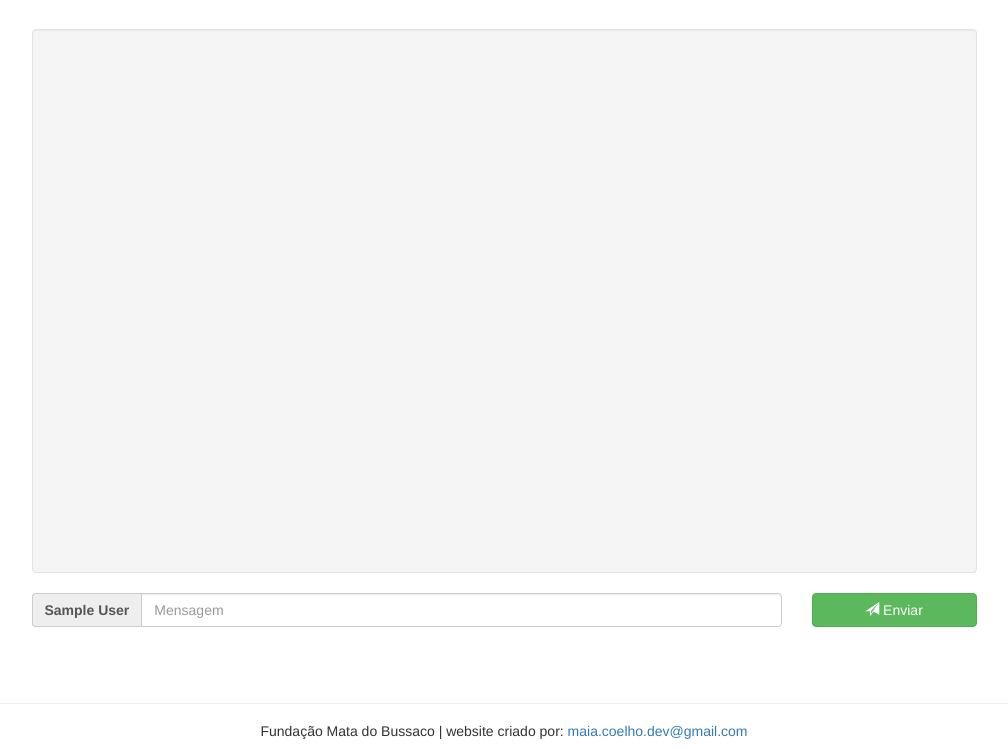
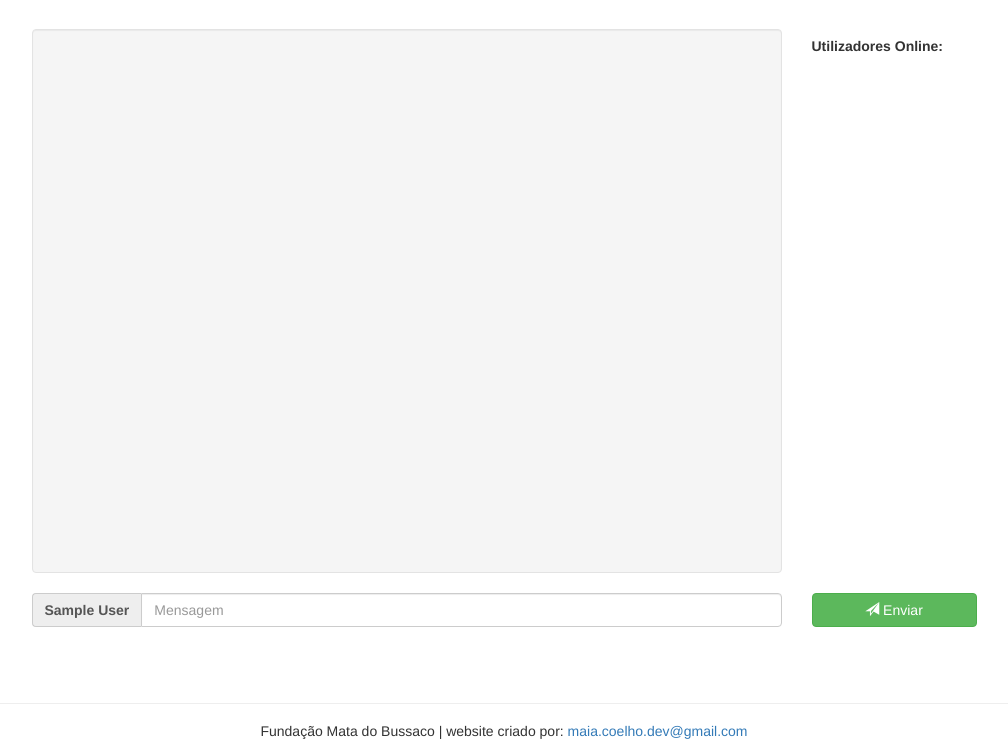
Before and after one commit to Enemabandit/statFMB, a Flask app: template statFMB/templates/chat.html in a window 1280 px wide. Shown: the part 51-800 px from the top of the page, without its empty margins (136-1144 px from the left). Run offline with Flask 2, Linux system fonts and the light colour scheme; the template is opened without the code that fills it, so the values that code supplies are empty; the visitor is signed in with stand-in values (Sample User, id 1); data comes from the database, SQL or seed files in the repository; some libraries are stand-ins or nearby versions.

Commit message:
chat users-online added

```diff
--- a/statFMB/templates/chat.html
+++ b/statFMB/templates/chat.html
@@ -84,18 +84,21 @@
 <br><br><br><br>
 <div class ="container">
     <div class="row">
-        <div class="col-md-10 col-md-offset-1 col-xs-12">
+        <div class="col-md-8 col-md-offset-1 col-xs-12">
             <div class="msg-wrapper well">
 
+            </div>
+        </div>
+        <div class="col-md-2 col-xs-12">
+            <h5><b>Utilizadores Online:</b></h5>
+            <div class="users-online">
             </div>
         </div>
     </div>
 
     <div class="row">
         <form class="form" action="" method="POST">
-            <input type="hidden" class="user form-control"
-                   value="{{ current_user.name }}"
-                   id="user" placeholder="Nome">
+            <!-- this is allows impersonation, should be changed -->
             <div class="col-md-8 col-md-offset-1 col-xs-12">
                 <div class="form-group">
                     <div class="input-group">
@@ -117,14 +120,14 @@
         </form>
     </div>
 </div>
+
 <script>
- //this needs to be changed on production server
  var socket = io.connect('/')
 
  //broadcast connecting msg
  socket.on('connect', function (){
      socket.emit('chat-login',{
-         user: $('input.user').val(),
+         user: '{{ current_user.name }}',
          msg: "Entrou no chat.",
      })
  })
@@ -132,14 +135,14 @@
  //broadcast disconnect
  socket.on('disconnect',function() {
      socket.emit('chat-logout',{
-         user: $('input.user').val(),
+         user: '{{ current_user.name }}',
          msg: "Entrou no chat.",
      })
  })
 
  var form = $('form').on('submit', function (e){
      e.preventDefault()
-     var user_name = $('input.user').val()
+     var user_name = '{{ current_user.name }}'
      var message = $('input.message').val()
      socket.emit('chat',{
          user: user_name,
@@ -166,6 +169,11 @@
                                      msg.user+':</b> '+
                                      msg.msg+'</div>')
          $('div.msg-wrapper').scrollTop($('div.msg-wrapper')[0].scrollHeight)
+
+         $('div.users-online').empty()
+         for (i=0; i < msg.logged_users.length ; i++) {
+             $('div.users-online').append('<p>' +msg.logged_users[i] +'</p>')
+         }
      }
  })
 
@@ -176,15 +184,24 @@
                                      msg.user+':</b> '+
                                      msg.msg+'</div>')
          $('div.msg-wrapper').scrollTop($('div.msg-wrapper')[0].scrollHeight)
+
+         $('div.users-online').empty()
+         for (i=0; i < msg.logged_users.length ; i++) {
+             $('div.users-online').append('<p>' +msg.logged_users[i] +'</p>')
+         }
      }
  })
 
  //capture disconnect
  $(window).on('unload', function(e){
      socket.emit('chat-logout',{
-         user: $('input.user').val(),
+         user: '{{ current_user.name }}',
          msg: "Saiu."
      })
+     $('div.users-online').empty()
+     for (i=0; i < msg.logged_users.length ; i++) {
+       $('div.users-online').append('<p>' +msg.logged_users[i] +'</p>')
+     }
  });
 
 </script>
--- a/statFMB/upload.py
+++ b/statFMB/upload.py
@@ -456,7 +456,9 @@ def format_date(d):
         #return error
         print("error spliting date")
 
-    formated_date = date(int(d_list[2]),int(d_list[1]),int(d_list[0]))
+    formated_date = date(year = int(d_list[2]),
+                         month = int(d_list[1]),
+                         day = int(d_list[0]))
 
     return formated_date
 
```
Also changed, not shown: statFMB/views.py (+7 -1 lines), requirements.txt (deleted), 1 other file.
